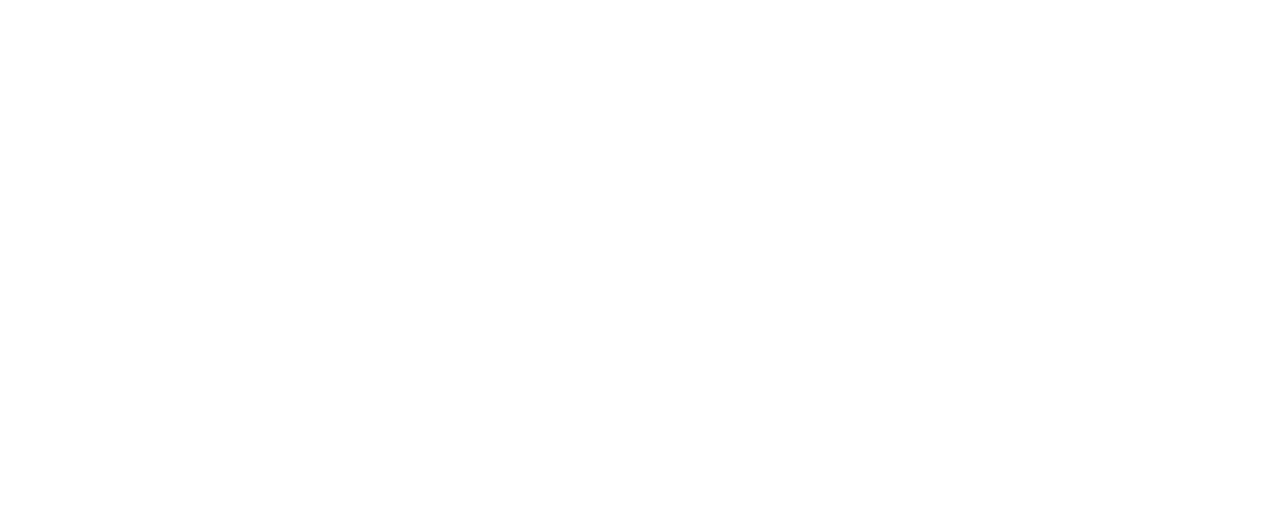
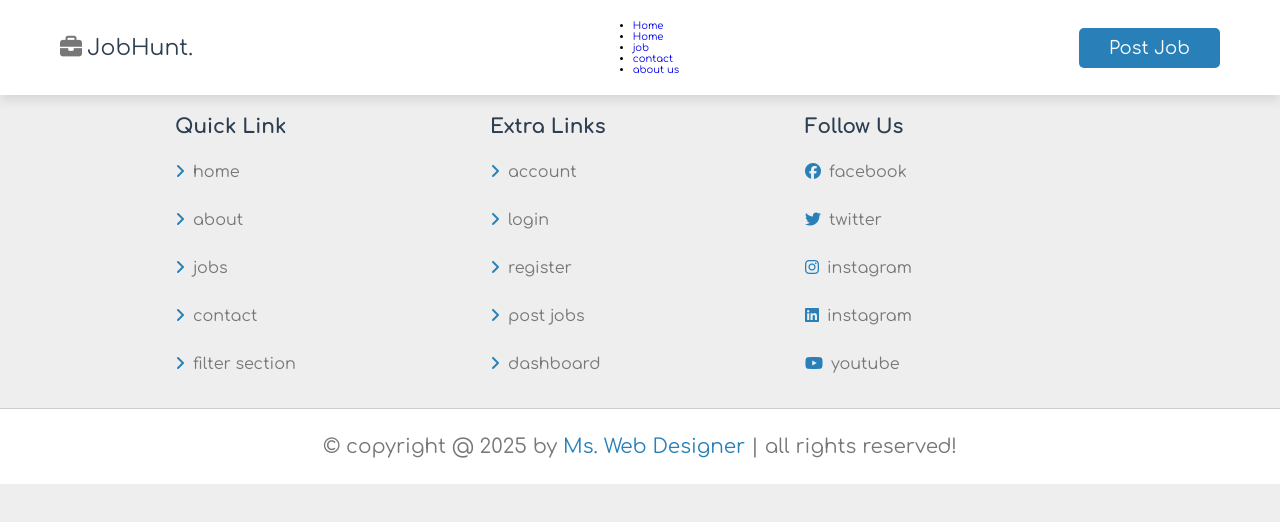
Before and after one commit to JAHIRA143/CODESOFT, a plain HTML site: page About.html in a window 1280 px wide. Drawn offline with Linux system fonts and the light colour scheme.

Commit message:
created jobs.html

```diff
--- a/About.html
+++ b/About.html
@@ -0,0 +1,93 @@
+<!DOCTYPE html>
+<html lang="en">
+<head>
+    <meta charset="UTF-8">
+    <meta http-equiv="X-UA-Compatible" content="IE=edge">
+    <meta name="viewport" content="width=device-width, initial-scale=1.0">
+    <title>About</title>
+    <link rel="stylesheet" href="./style.css"
+</head>
+<body>
+    <header class="header">
+
+        <section class="flex">
+
+            <div id="menu-btn" class="fas fa-bars-staggered"></div>
+
+            <a href="home.html" class="logo"><i class="fas fa-briefcase"></i>JobHunt.</a>
+            <nav>
+            <ul class="navbar-nav ms-auto mb-2 mb-1g-0 gap-4">
+                <li class="nav-item">
+                    <a class="nav-link active" arina-current="page" href="#Home">Home</a>
+                </li>
+
+                <li class="nav-item">
+                    <a class="nav-link active" arina-current="page" href="#Home">Home</a>
+                </li>
+
+                <li class="nav-item">
+                    <a class="nav-link active" arina-current="page" href="#job">job</a>
+                </li>
+
+                <li class="nav-item">
+                    <a class="nav-link active" arina-current="page" href="#contact">contact</a>
+                </li>
+
+                <li class="nav-item">
+                    <a class="nav-link active" arina-current="page" href="#about us">about us</a>
+                </li>
+            </ul>
+        </nav>
+        <a href="#" class="btn" style="margin-top: 0;">Post Job</a>
+        </section>
+    </header>
+
+
+
+
+    <footer class="footer">
+        <section class="grid">
+            <div class="box">
+                <h3>quick link</h3>
+                 <a href="home.html"><i class="fas fa-angle-right"></i>home</a>
+                 <a href="about.html"><i class="fas fa-angle-right"></i>about</a>
+                 <a href="jobs.html"><i class="fas fa-angle-right"></i>jobs</a>
+                 <a href="contact.html"><i class="fas fa-angle-right"></i>contact</a>
+                 <a href="#"><i class="fas fa-angle-right"></i>filter section</a>
+            </div>
+
+            <div class="box">
+                <h3>extra links</h3>
+                 <a href="#"><i class="fas fa-angle-right"></i>account</a>
+                 <a href="login.html"><i class="fas fa-angle-right"></i>login</a>
+                 <a href="register.html"><i class="fas fa-angle-right"></i>register</a>
+                 <a href="#"><i class="fas fa-angle-right"></i>post jobs</a>
+                 <a href="#"><i class="fas fa-angle-right"></i>dashboard</a>
+            </div>
+
+            <div class="box">
+                <h3>follow us</h3>
+                 <a href="#"><i class="fab fa-facebook"></i>facebook</a>
+                 <a href="#"><i class="fab fa-twitter"></i>twitter</a>
+                 <a href="#"><i class="fab fa-instagram"></i>instagram</a>
+                 <a href="#"><i class="fab fa-linkedin"></i>instagram</a>
+                 <a href="#"><i class="fab fa-youtube"></i>youtube</a>
+            </div>
+        </section>
+
+        <div class="credit">&copy; copyright @ 2025 by <span>ms. web designer</span> | all rights reserved!</div>
+    </footer>
+
+
+
+
+
+
+
+
+
+
+    <script src="./javascript.js"></script>
+
+</body>
+</html>
```
Also changed, not shown: index.html (+1 -1 lines), jobs.html (added).
